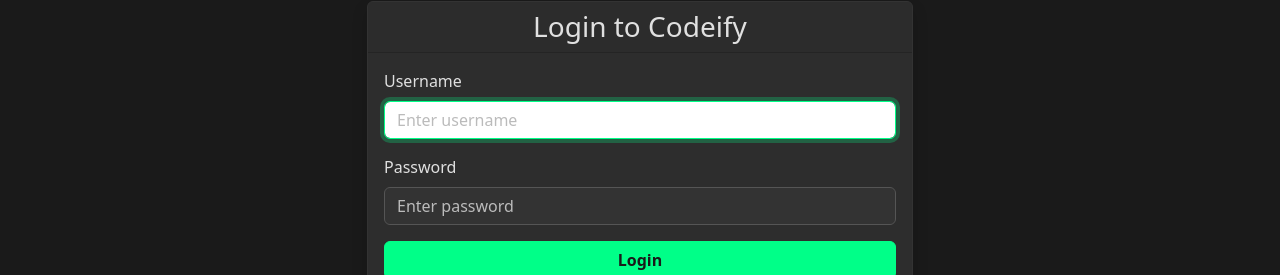
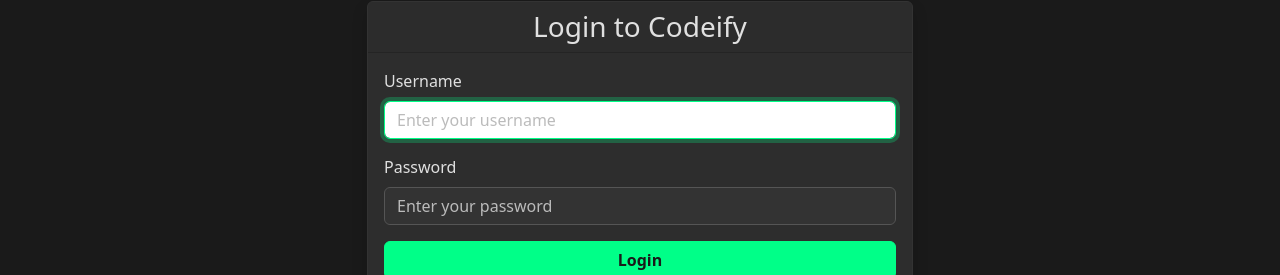
Before and after one commit to DyslexicDisaster/Codeify_frontend, a React (Create React App) app: page /login in a window 1280 px wide. Shown: the part 103-378 px from the top of the page. Built offline with nearby package versions, Linux system fonts and the light colour scheme.

Commit message:
Edited the LoginPage to connect to the login functionality in userService

```diff
--- a/src/App.jsx
+++ b/src/App.jsx
@@ -8,7 +8,6 @@
 import LoginPage from './pages/LoginPage';
 import LoginFailedPage from './pages/LoginFailedPage';
 import RegisterPage from './pages/RegisterPage';
-
 
 // Import Bootstrap JS
 import 'bootstrap/dist/js/bootstrap.bundle.min.js';
@@ -34,7 +33,7 @@
           <Route path="/questions" element={<QuestionsPage loggedInUser={loggedInUser} />} />
           <Route path="/questions/:questionId/attempt" element={<CodeEditorPage loggedInUser={loggedInUser} />} />
           <Route path="/codeEditor" element={<CodeEditorPage loggedInUser={loggedInUser} />} />
-          <Route path="/login" element={<LoginPage loggedInUser={loggedInUser} />} />
+          <Route path="/login" element={<LoginPage loggedInUser={loggedInUser} setLoggedInUser={setLoggedInUser} />}/>
           <Route path="/login-failed" element={<LoginFailedPage loggedInUser={loggedInUser} />} />
           <Route path="/register" element={<RegisterPage loggedInUser={loggedInUser} />} />
         </Routes>
--- a/src/pages/LoginPage.jsx
+++ b/src/pages/LoginPage.jsx
@@ -1,34 +1,40 @@
 import React, { useState } from 'react';
 import { Link, useNavigate } from 'react-router-dom';
 import Menu from '../components/Menu';
+import { loginUser } from '../services/userService';
 
-const LoginPage = ({ loggedInUser }) => {
-    const [username, setUsername] = useState('');
-    const [password, setPassword] = useState('');
+const LoginPage = ({ loggedInUser, setLoggedInUser }) => {
+    const [formData, setFormData] = useState({
+        username: '',
+        password: ''
+    });
+    const [errorMessage, setErrorMessage] = useState('');
     const navigate = useNavigate();
+
+    const handleChange = (e) => {
+        const { name, value } = e.target;
+        setFormData(prevState => ({
+            ...prevState,
+            [name]: value
+        }));
+        setErrorMessage('');
+    };
 
     const handleSubmit = async (e) => {
         e.preventDefault();
 
         try {
-            const response = await fetch('/api/login', {
-                method: 'POST',
-                headers: {
-                    'Content-Type': 'application/json',
-                },
-                body: JSON.stringify({ username, password }),
-            });
-
-            if (response.ok) {
-                const userData = await response.json();
-                localStorage.setItem('user', JSON.stringify(userData));
+            const response = await loginUser(formData.username, formData.password);
+            if (response.message === "Login successful") {
+                // Update the loggedInUser state if your app tracks it
+                setLoggedInUser(response.username);
                 navigate('/');
             } else {
-                navigate('/login-failed');
+                setErrorMessage(response.message || 'Login failed');
             }
         } catch (error) {
             console.error('Login error:', error);
-            navigate('/login-failed');
+            setErrorMessage(error.response?.data || 'An error occurred during login');
         }
     };
 
@@ -43,6 +49,11 @@
                                 <h3 className="text-center mb-0">Login to Codeify</h3>
                             </div>
                             <div className="card-body">
+                                {errorMessage && (
+                                    <div className="alert alert-danger" role="alert">
+                                        {errorMessage}
+                                    </div>
+                                )}
                                 <form onSubmit={handleSubmit}>
                                     <div className="mb-3">
                                         <label htmlFor="username" className="form-label">Username</label>
@@ -51,11 +62,11 @@
                                             className="form-control"
                                             id="username"
                                             name="username"
-                                            placeholder="Enter username"
+                                            placeholder="Enter your username"
                                             required
                                             autoFocus
-                                            value={username}
-                                            onChange={(e) => setUsername(e.target.value)}
+                                            value={formData.username}
+                                            onChange={handleChange}
                                         />
                                     </div>
                                     <div className="mb-3">
@@ -65,10 +76,10 @@
                                             className="form-control"
                                             id="password"
                                             name="password"
-                                            placeholder="Enter password"
+                                            placeholder="Enter your password"
                                             required
-                                            value={password}
-                                            onChange={(e) => setPassword(e.target.value)}
+                                            value={formData.password}
+                                            onChange={handleChange}
                                         />
                                     </div>
                                     <div className="d-grid gap-2">
```
